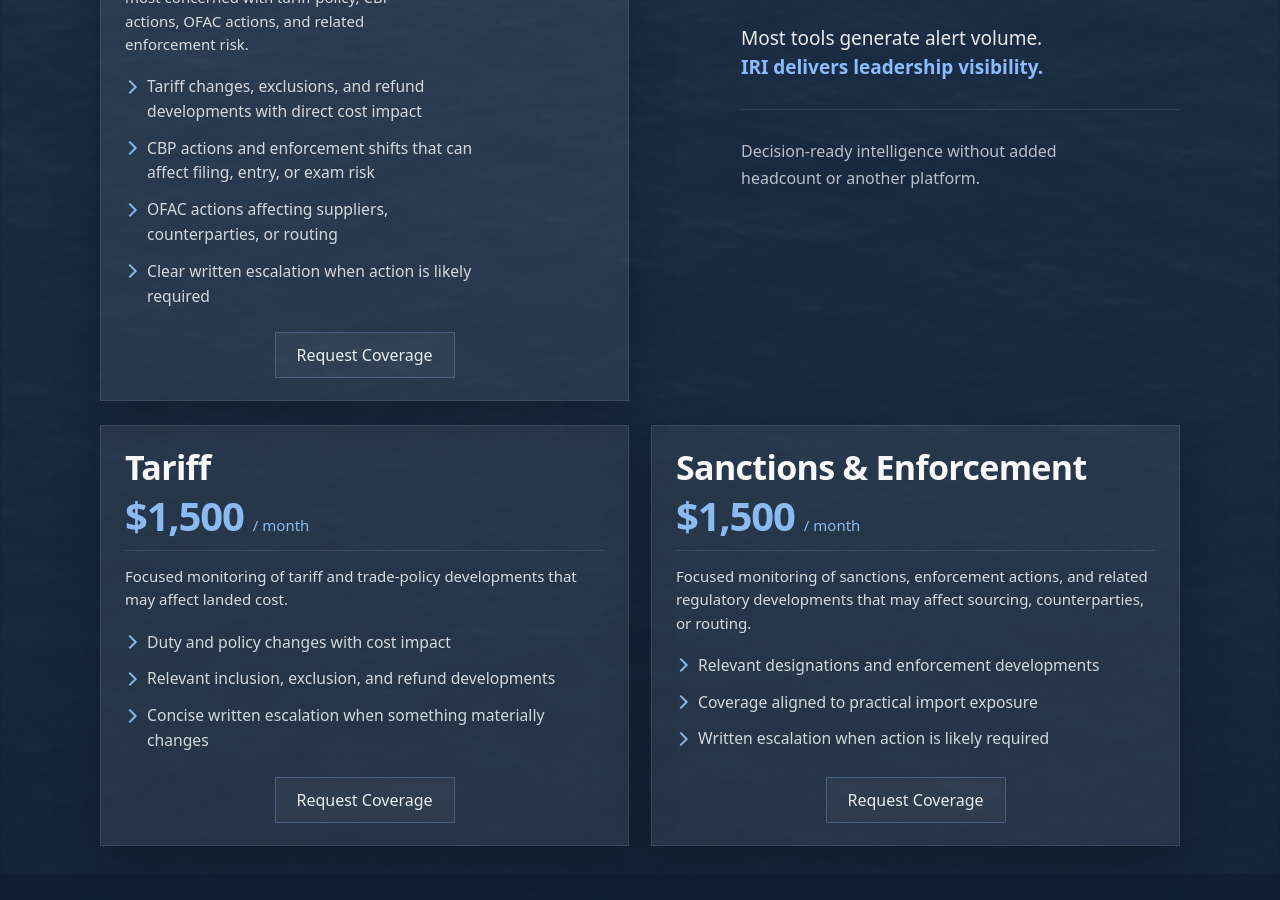
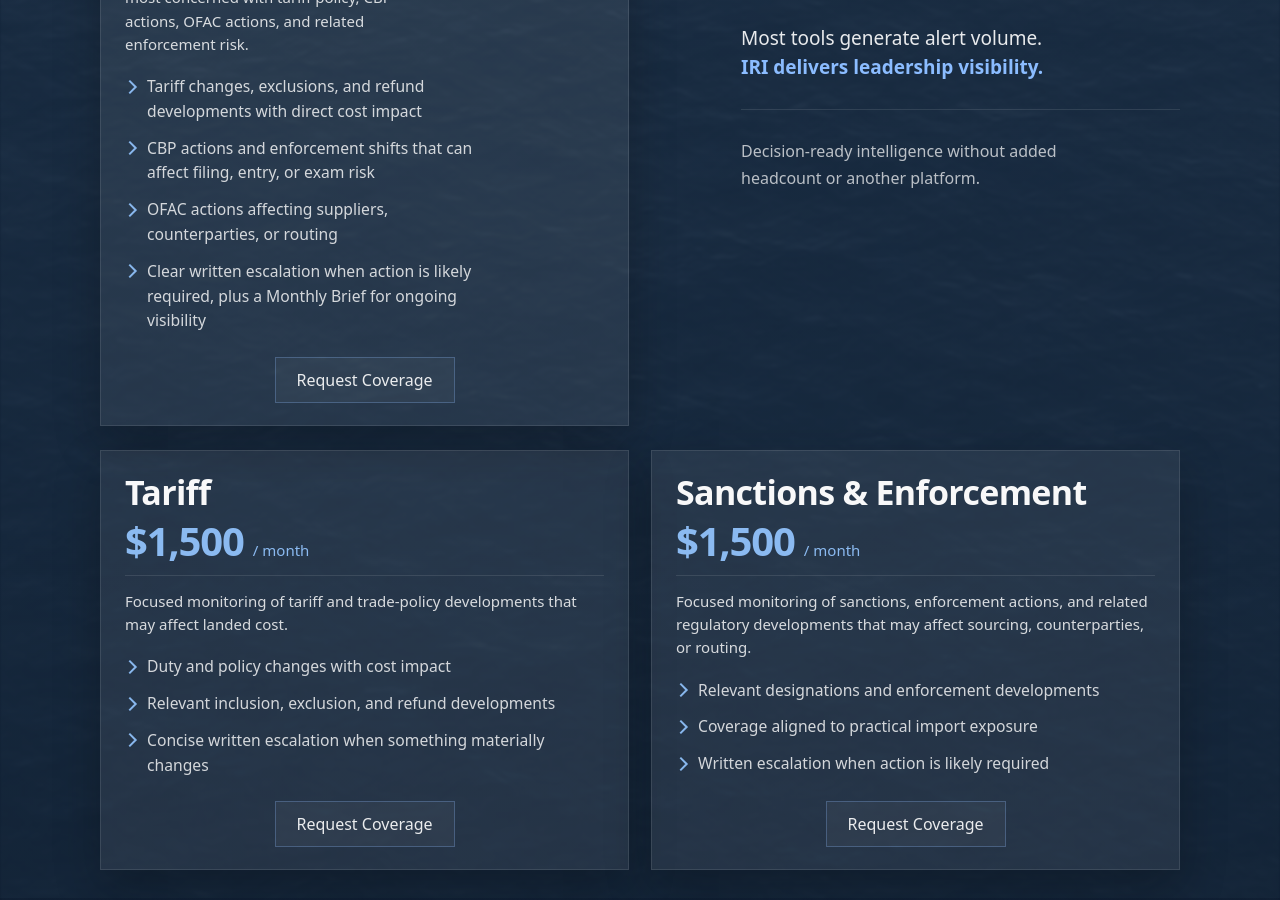
Before and after one commit to importrisk/import-risk-intelligence-site, a Jekyll site: the page built from pricing.html, in a window 1280 px wide and 900 px high, scrolled down 1206 px. Built offline with Jekyll 4.4.1, drawn with Linux system fonts in a browser that asks for light colours.

```diff
--- a/pricing.html
+++ b/pricing.html
@@ -108,7 +108,7 @@
     <li>Tariff changes, exclusions, and refund developments with direct cost impact</li>
     <li>CBP actions and enforcement shifts that can affect filing, entry, or exam risk</li>
     <li>OFAC actions affecting suppliers, counterparties, or routing</li>
-    <li>Clear written escalation when action is likely required</li>
+    <li>Clear written escalation when action is likely required, plus a Monthly Brief for ongoing visibility</li>
   </ul>
 
   <div class="pricing-card-cta pricing-card-cta-secondary">
```
